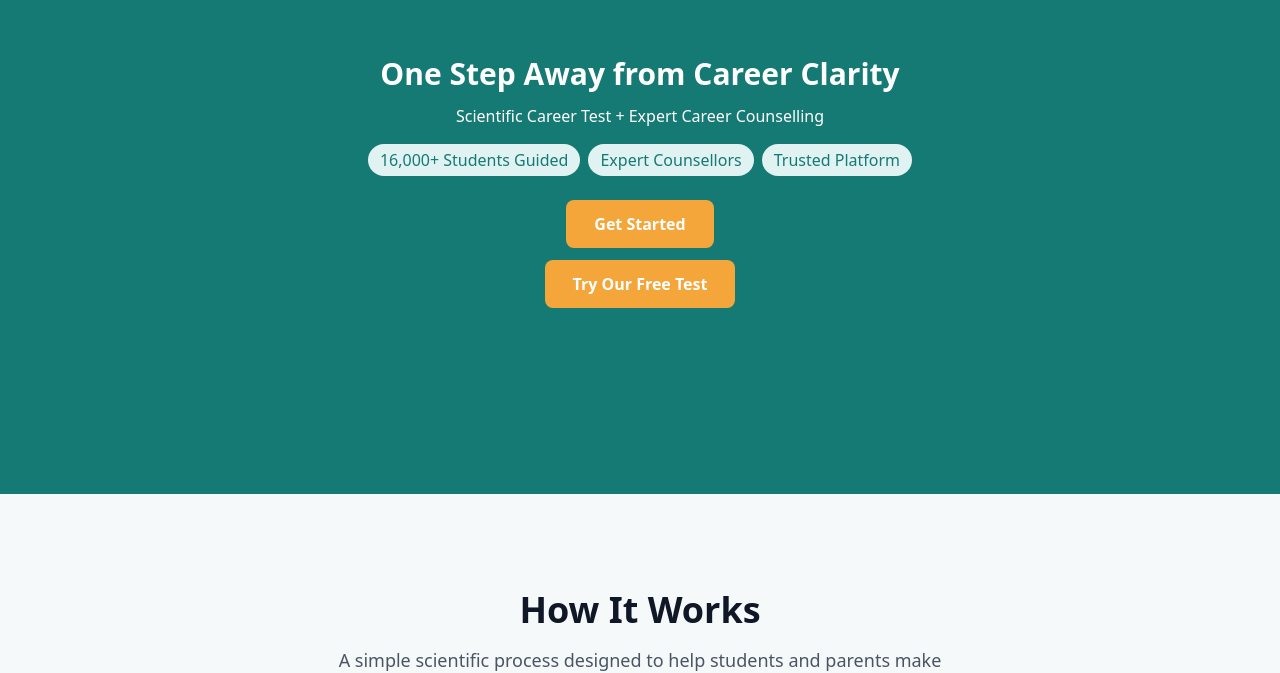
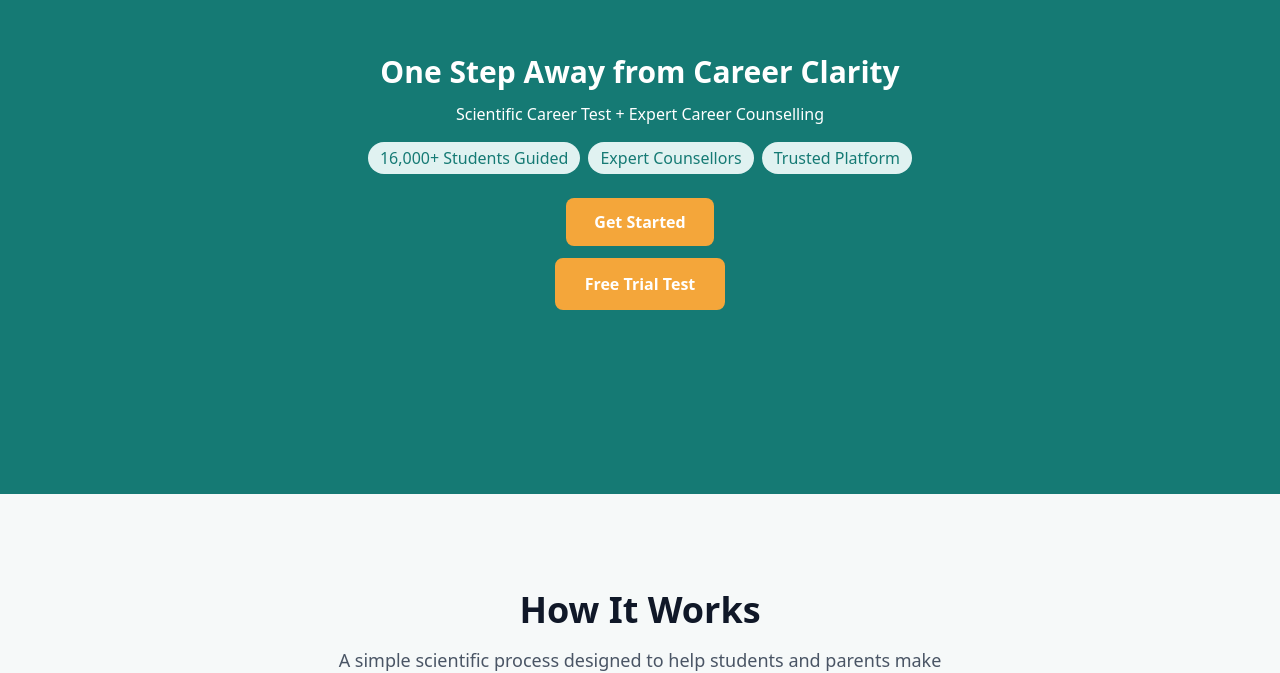
Before and after one commit to Aeshasuthar12/CareerMitraFreeTest, a React (Vite) app: page / in a window 1280 px wide. Shown: the part 130-803 px from the top of the page. Built offline with nearby package versions, Linux system fonts and the light colour scheme.

Commit message:
new change

```diff
--- a/src/pages/Home.jsx
+++ b/src/pages/Home.jsx
@@ -153,10 +153,10 @@ What You Get:
 
             {/* Free Test Button */}
             <button
-              className="bg-[#f4a63a] text-white px-7 py-3 rounded-lg font-bold "
+              className="bg-[#f4a63a] text-white px-7 py-3 rounded-lg font-bold border-2 border-[#f4a63a] hover:bg-transparent hover:text-[#f4a63a] transition"
               onClick={() => navigate("/free-test-instruction")}
             >
-              Try Our Free Test
+              Free Trial Test
             </button>
           </div>
         </div>
```
Also changed, not shown: src/pages/FreeTest.jsx (line endings or trailing spaces), 1 other file (tests, documents, lock files or other folders).
